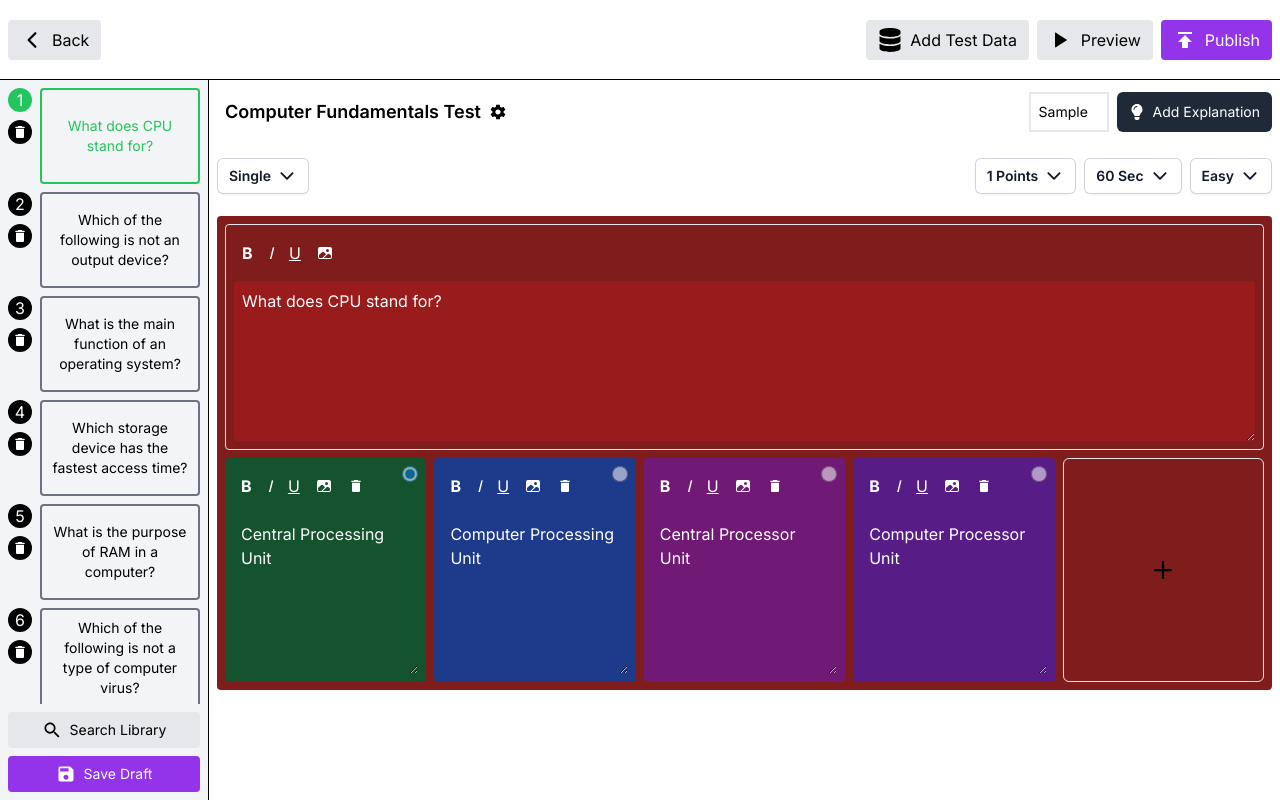
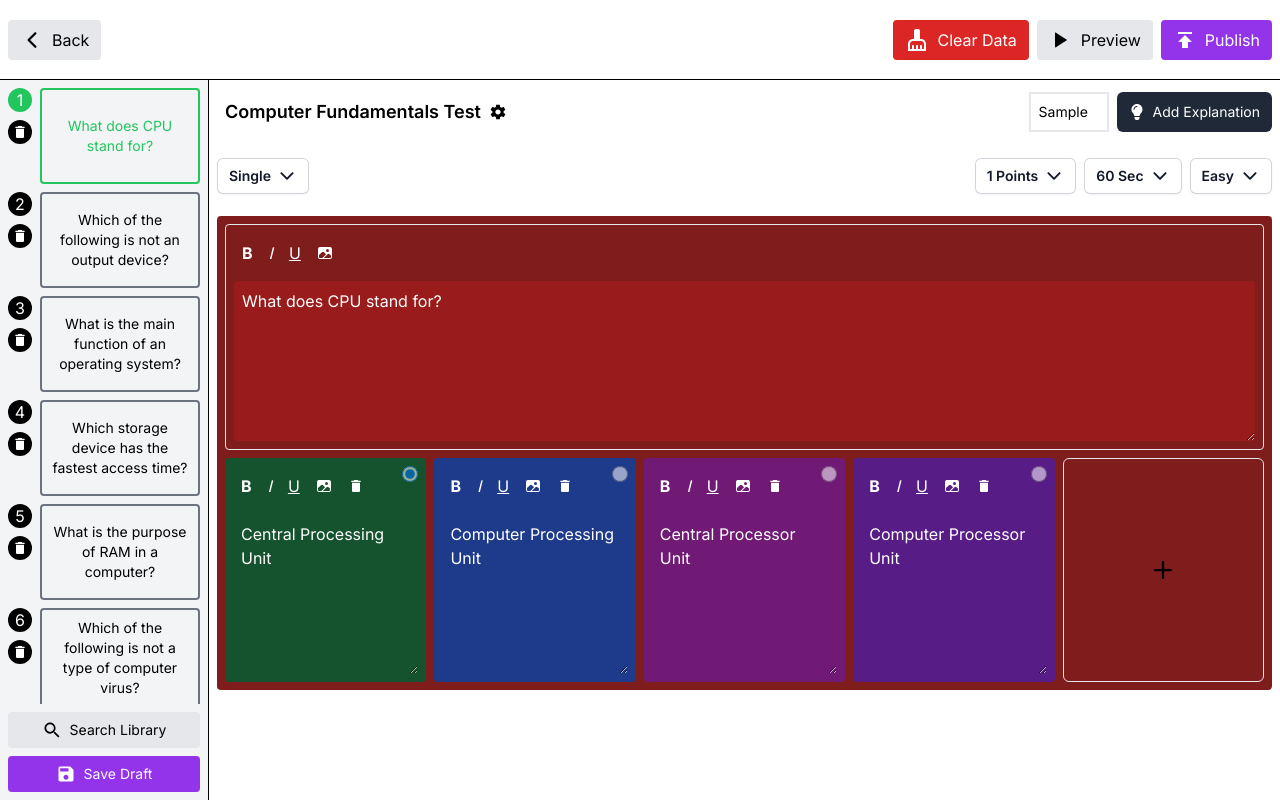
Before and after one commit to sahsisunny/quizard, a Next.js app: page / in a window 1280 px wide. Both pictures are taken after typing "Sample" into the empty fields and a click on the button "Add Test Data". Built offline with nearby package versions, Linux system fonts and the light colour scheme.

Commit message:
feat: added tooltip and clear data feature

```diff
--- a/package.json
+++ b/package.json
@@ -15,7 +15,8 @@
     "react": "^18",
     "react-dom": "^18",
     "react-icons": "^5.0.1",
-    "react-image-crop": "^11.0.5"
+    "react-image-crop": "^11.0.5",
+    "react-tooltip": "^5.26.2"
   },
   "devDependencies": {
     "@types/node": "^20",
--- a/src/components/TopBar.tsx
+++ b/src/components/TopBar.tsx
@@ -1,6 +1,7 @@
+import { useState } from 'react';
 import { FaDatabase } from 'react-icons/fa';
 import { IoIosArrowBack, IoIosPlay } from 'react-icons/io';
-import { MdPublish } from 'react-icons/md';
+import { MdCleaningServices, MdPublish } from 'react-icons/md';
 
 import { dummyTestData } from '@/data/questions';
 import { useQuizData } from '@/provider/QuizDataProvider';
@@ -11,9 +12,25 @@ function TopBarComponent({
   previewButtonHandler: () => void;
 }) {
   const { quizData, setQuizData } = useQuizData();
+  const [showClearDataButton, setShowClearDataButton] = useState(false);
 
   const addTestDataToContext = (data: any) => {
     setQuizData(data);
+    setShowClearDataButton(!showClearDataButton);
+  };
+
+  const clearDataButtonHandler = () => {
+    setQuizData({
+      title: "",
+      coverImage: "",
+      subject: "",
+      grade: "",
+      language: "",
+      visibility: "",
+      questions: [],
+      tags: [],
+    });
+    setShowClearDataButton(!showClearDataButton);
   };
 
   return (
@@ -25,13 +42,23 @@ function TopBarComponent({
         </button>
       </div>
       <div className="flex flex-row items-center gap-2">
+        {!showClearDataButton ? (
           <button
-          className="flex flex-row items-center gap-2 py-2 px-3 bg-gray-200 rounded hover:shadow-md"
+            className="flex flex-row items-center gap-2 py-2 px-3 bg-blue-600 text-white hover:bg-blue-700 rounded hover:shadow-md"
             onClick={() => addTestDataToContext(dummyTestData)}
           >
             <FaDatabase className="sm:text-2xl text-md" />
             <h1 className="hidden sm:block">Add Test Data</h1>
           </button>
+        ) : (
+          <button
+            className="flex flex-row items-center gap-2 py-2 px-3 bg-red-600 text-white hover:bg-red-700 rounded hover:shadow-md"
+            onClick={clearDataButtonHandler}
+          >
+            <MdCleaningServices className="sm:text-2xl text-md" />
+            <h1 className="hidden sm:block">Clear Data</h1>
+          </button>
+        )}
         <button
           className="flex flex-row items-center gap-2 py-2 px-3 bg-gray-200 rounded hover:shadow-md"
           onClick={previewButtonHandler}
--- a/src/components/reusable/TextEditor.tsx
+++ b/src/components/reusable/TextEditor.tsx
@@ -1,6 +1,7 @@
 import { useState } from 'react';
 import { IoImage } from 'react-icons/io5';
 import { MdDelete } from 'react-icons/md';
+import { Tooltip } from 'react-tooltip';
 
 import ImageUploadModal from '../modals/ImageUploadModal';
 
@@ -60,6 +61,7 @@ const TextEditor = ({
           </button>
         )}
         {type === "SINGLE" ? (
+          <>
             <input
               type="radio"
               name="option"
@@ -67,8 +69,15 @@ const TextEditor = ({
               checked={radioChecked}
               onChange={onCheckRadio}
               disabled={isDisabled}
+              data-tooltip-id="radio-tooltip"
+              data-tooltip-content={
+                isDisabled ? "Empty options cannot be selected" : ""
+              }
             />
+            <Tooltip id="radio-tooltip" />
+          </>
         ) : type === "MULTIPLE" ? (
+          <>
             <input
               type="checkbox"
               name="option"
@@ -76,10 +85,15 @@ const TextEditor = ({
               checked={checkboxChecked}
               onChange={onCheckCheckbox}
               disabled={isDisabled}
+              data-tooltip-id="checkbox-tooltip"
+              data-tooltip-content={
+                isDisabled ? "Empty options cannot be selected" : ""
+              }
             />
+            {isDisabled && <Tooltip id="checkbox-tooltip" />}
+          </>
         ) : null}
       </div>
-
       <textarea
         className={`rounded min-w-10 min-h-[20vh] p-2  ${editorStyles}  border-none focus:outline-none`}
         placeholder={placeholder}
--- a/src/data/questions.ts
+++ b/src/data/questions.ts
@@ -30,14 +30,14 @@ export const dummyTestData = {
       time: "60",
       difficulty: "Easy",
       options: ["Monitor", "Keyboard", "Printer", "Speaker"],
-      answer: ["Keyboard"],
+      answer: ["Keyboard", "Printer"],
       explanation: {
         text: "The keyboard is an input device used to input data into the computer, whereas the others listed (Monitor, Printer, Speaker) are output devices used to display or produce information.",
       },
     },
     {
       question: "What is the main function of an operating system?",
-      type: "Single Choice",
+      type: "SINGLE",
       points: "1",
       time: "60",
       difficulty: "Medium",
@@ -54,7 +54,7 @@ export const dummyTestData = {
     },
     {
       question: "Which storage device has the fastest access time?",
-      type: "Single Choice",
+      type: "SINGLE",
       points: "1",
       time: "60",
       difficulty: "Medium",
@@ -71,7 +71,7 @@ export const dummyTestData = {
     },
     {
       question: "What is the purpose of RAM in a computer?",
-      type: "Single Choice",
+      type: "SINGLE",
       points: "1",
       time: "60",
       difficulty: "Hard",
@@ -101,7 +101,7 @@ export const dummyTestData = {
     {
       question:
         "What is the default file extension for a Microsoft Word document?",
-      type: "Single Choice",
+      type: "SINGLE",
       points: "1",
       time: "60",
       difficulty: "Easy",
@@ -113,7 +113,7 @@ export const dummyTestData = {
     },
     {
       question: "What is the purpose of a router in a computer network?",
-      type: "Single Choice",
+      type: "SINGLE",
       points: "1",
       time: "60",
       difficulty: "Medium",
@@ -142,7 +142,7 @@ export const dummyTestData = {
     },
     {
       question: "What is the function of the BIOS in a computer?",
-      type: "Single Choice",
+      type: "SINGLE",
       points: "1",
       time: "60",
       difficulty: "Medium",
```
Also changed, not shown: 1 other file (tests, documents, lock files or other folders). Lines whose indentation alone changed are shown as unchanged.
